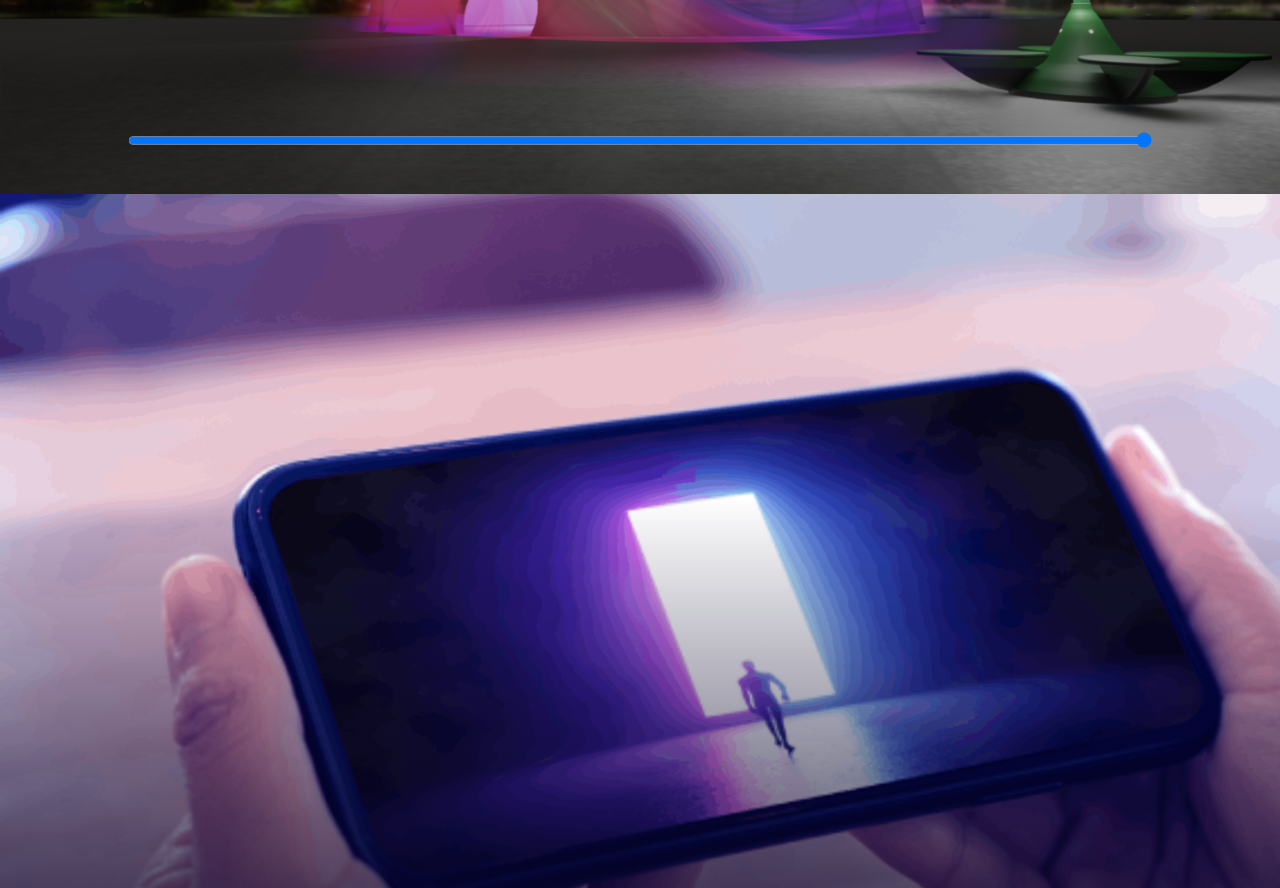
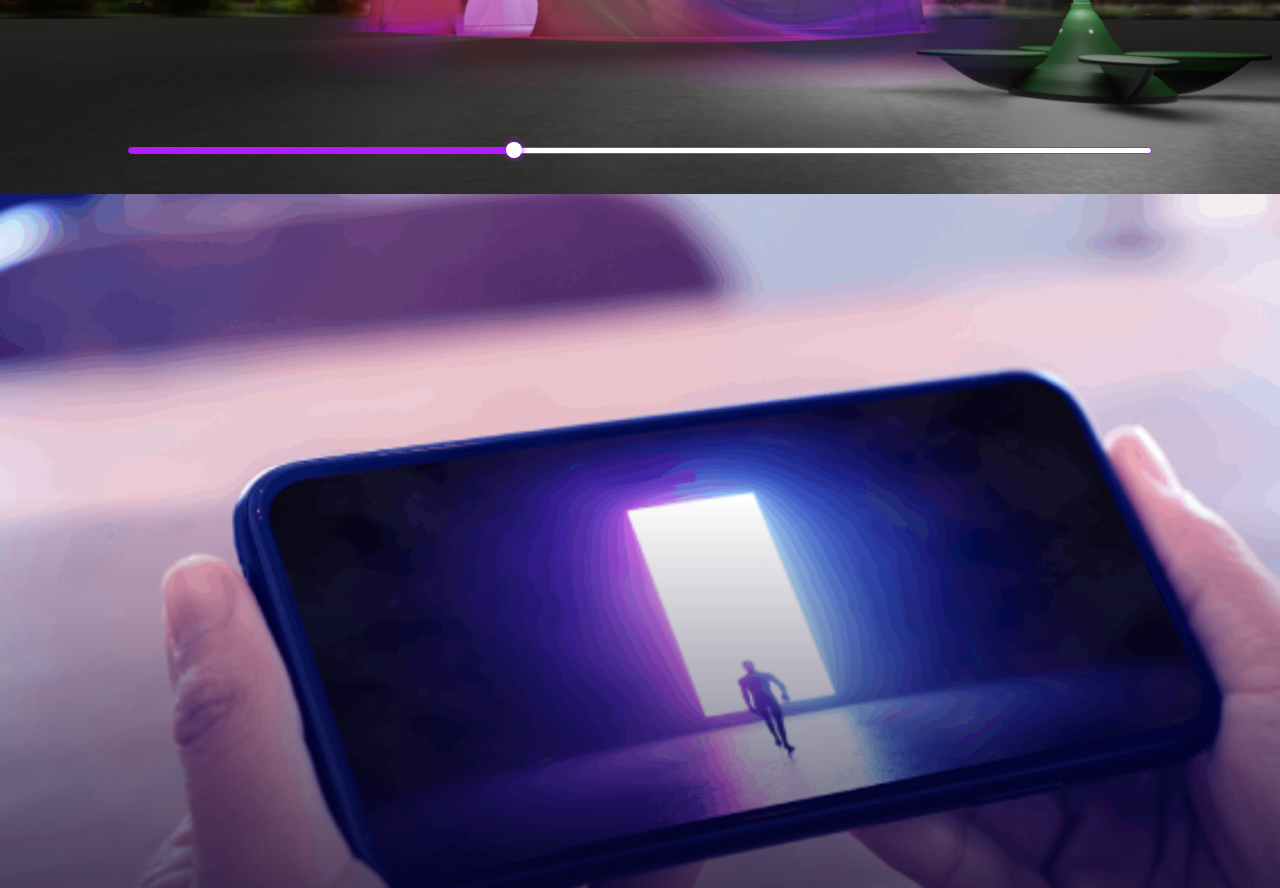
Before and after one commit to oatzaa123/chula, a Vue app: page /Home in a window 1280 px wide. Shown: the part 1200-2088 px from the top of the page. Built offline with nearby package versions, Linux system fonts and the light colour scheme; a web font is replaced by a local one.

Commit message:
update section1

```diff
--- a/src/assets/css/home/section1.scss
+++ b/src/assets/css/home/section1.scss
@@ -315,6 +315,8 @@ $urlImage: "../../assets/images";
     position: relative;
     img {
       display: none;
+      width: 100%;
+      height: auto;
       &.active {
         display: block;
       }
@@ -329,9 +331,29 @@ $urlImage: "../../assets/images";
       background: transparent;
       z-index: 1;
       margin: 10px 0;
+
+      background: linear-gradient(to right, #b51bff 0%, #b51bff 50%, #fff 50%, #fff 100%);
+      border: solid 1px #b51bff;
+      border-radius: 8px;
+      height: 7px;
+      outline: none;
+      transition: background 450ms ease-in;
+      -webkit-appearance: none;
+
+      &::-webkit-slider-thumb {
+        -webkit-appearance: none;
+        cursor: pointer;
+        border: none;
+        height: 16px;
+        width: 16px;
+        border-radius: 50%;
+        background: #ffffff;
+        box-shadow: 0px 0px 6px #b51bff;
+      }
     }
   }
 }
+
 
 @keyframes cloud {
   from {
--- a/src/components/home/section1.vue
+++ b/src/components/home/section1.vue
@@ -47,12 +47,10 @@
       <img
         :class="{ active: isNight }"
         :src="require('../../assets/images/home/section1/L_DN2N_20202.png')"
-        style="width: 100%"
       />
       <img
         :class="{ active: !isNight }"
         :src="require('../../assets/images/home/section1/L_DN2_20202.png')"
-        style="width: 100%"
       />
 
       <div>
@@ -63,6 +61,8 @@
           min="0"
           max="24"
           step="1"
+          v-model="rangeValue"
+          :style="rangeStyle"
         />
       </div>
     </div>
@@ -73,6 +73,9 @@
 export default {
   data() {
     return {
+      rangeValue: 12,
+      rangeStyle:
+        "background: linear-gradient(to right, #b51bff 0%, #b51bff 50%, #fff 50%, #fff 100%);",
       isNight: true,
       Menu: [
         { name: "Menu", path: "/Home" },
@@ -84,9 +87,29 @@ export default {
       ],
     };
   },
+  beforeMount() {
+    this.getTime();
+  },
   methods: {
+    getTime() {
+      this.rangeValue = new Date().getHours();
+      setTimeout(() => {
+        this.getTime();
+      }, 1000 * 60 * 60);
+    },
     bgToggle(boolean) {
       this.isNight = boolean;
+    },
+  },
+  watch: {
+    rangeValue() {
+      var value = ((this.rangeValue - 0) / (24 - 0)) * 100;
+      this.rangeStyle = `background: linear-gradient(to right, #b51bff 0%, #b51bff ${value}%, #fff ${value}%, #fff 100%);`;
+      if (this.rangeValue >= 12) {
+        this.isNight = false;
+      } else {
+        this.isNight = true;
+      }
     },
   },
 };
```
